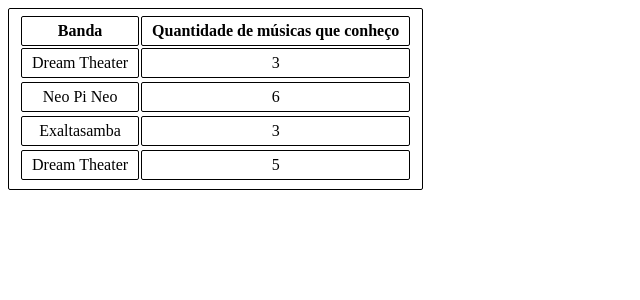
After one commit to macieljuniormax/beacademy-devstart-introducaophp, a PHP site: page /ex08-bandas.php in a window 1280 px wide. The commit adds this page. Shown: the top 300 px of the page, without its empty margins (0-640 px from the left). Run offline with PHP 8.4, Linux system fonts and the light colour scheme.

Commit message:
:sparkles: feat - Adição do exercício 08 e aulas

```diff
--- a/Aula 06 - Arrays/ex07-frutas.php
+++ b/Aula 06 - Arrays/ex07-frutas.php
@@ -11,4 +11,4 @@ $frutas = ["Laranja",       //0
       echo "<li>{$frutas[$i]}</li>";
     }
   ?>
-</ul>
+</ul
--- /dev/null
+++ b/Aula 06 - Arrays/ex08-bandas.php
@@ -0,0 +1,39 @@
+<?php
+
+$bandas = [
+  ["Dream Theater", 3],
+  ["Neo Pi Neo", 6],
+  ["Exaltasamba", 3],
+  ["Dream Theater", 5],
+];
+
+?>
+
+<table>
+  <thead>
+    <tr>
+      <th>Banda</th>
+      <th>Quantidade de músicas que conheço</th>
+    </tr>
+  </thead>
+  <tbody>
+    <?php
+      foreach ($bandas as $banda) {
+        echo "<tr>";
+          foreach ($banda as $info) {
+            echo "<td>{$info}</td>";
+          }
+        echo "<tr>";
+      }
+    ?>
+  </tbody>
+</table>
+
+<style>
+  table, tbody, thead, tr, th, td{
+    border: solid 1px #000000;
+    border-radius: 2px;
+    text-align: center;
+    padding: 5px 10px;
+  }
+</style>
```
Also changed, not shown: Aula 06 - Arrays/bandas.php (added, +14 -0 lines).
